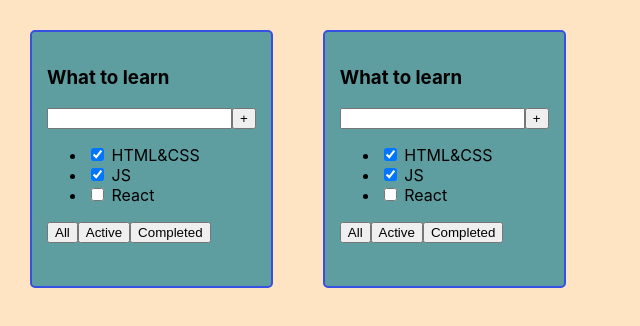
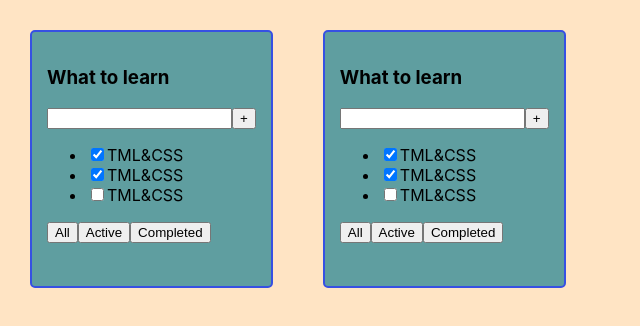
Before and after one commit to pobaranchuk/todolist, a React (Create React App) app: page / in a window 1280 px wide. Shown: the top 326 px of the page, without its empty margins (0-640 px from the left). Built offline with nearby package versions, Linux system fonts and the light colour scheme.

Commit message:
Next commit

```diff
--- a/src/ToDoList.tsx
+++ b/src/ToDoList.tsx
@@ -13,9 +13,12 @@
 
 
 
-const ToDoList: React.FC<ToDoListPropsType> = (props) => {
-
-    const {title, tasks} = props;
+const ToDoList: React.FC<ToDoListPropsType> = ({title, tasks}) => { //3. Деструктуризация сразу
+    //1.
+    //const title = props.title;
+    //const tasks = props.tasks;
+    //2.
+    //const {title, tasks} = props;
 
     return (
         <div className="todolist">
@@ -26,9 +29,18 @@
                     <button>+</button>
                 </div>
                 <ul>
-                    <li><input type="checkbox" checked={true}/> <span>HTML&CSS</span></li>
-                    <li><input type="checkbox" checked={true}/> <span>JS</span></li>
-                    <li><input type="checkbox" checked={false}/> <span>React</span></li>
+                    <li>
+                        <input type="checkbox" checked={tasks[0].isDone}/>
+                        <span>{tasks[0].title}</span>
+                    </li>
+                    <li>
+                        <input type="checkbox" checked={tasks[1].isDone}/>
+                        <span>{tasks[1].title}</span>
+                    </li>
+                    <li>
+                        <input type="checkbox" checked={tasks[2].isDone}/>
+                        <span>{tasks[2].title}</span>
+                    </li>
                 </ul>
                 <div>
                     <button>All</button>
```
